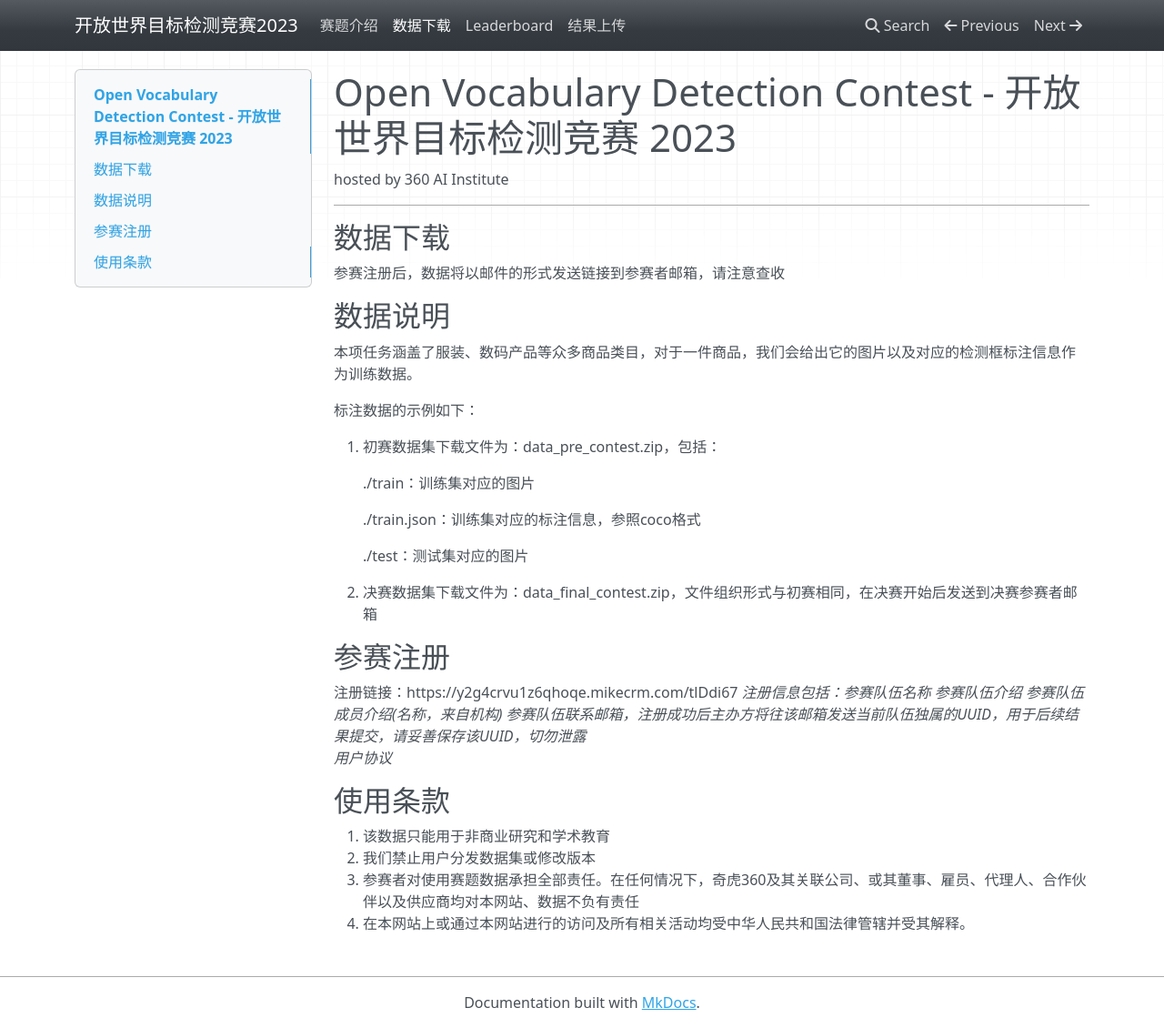
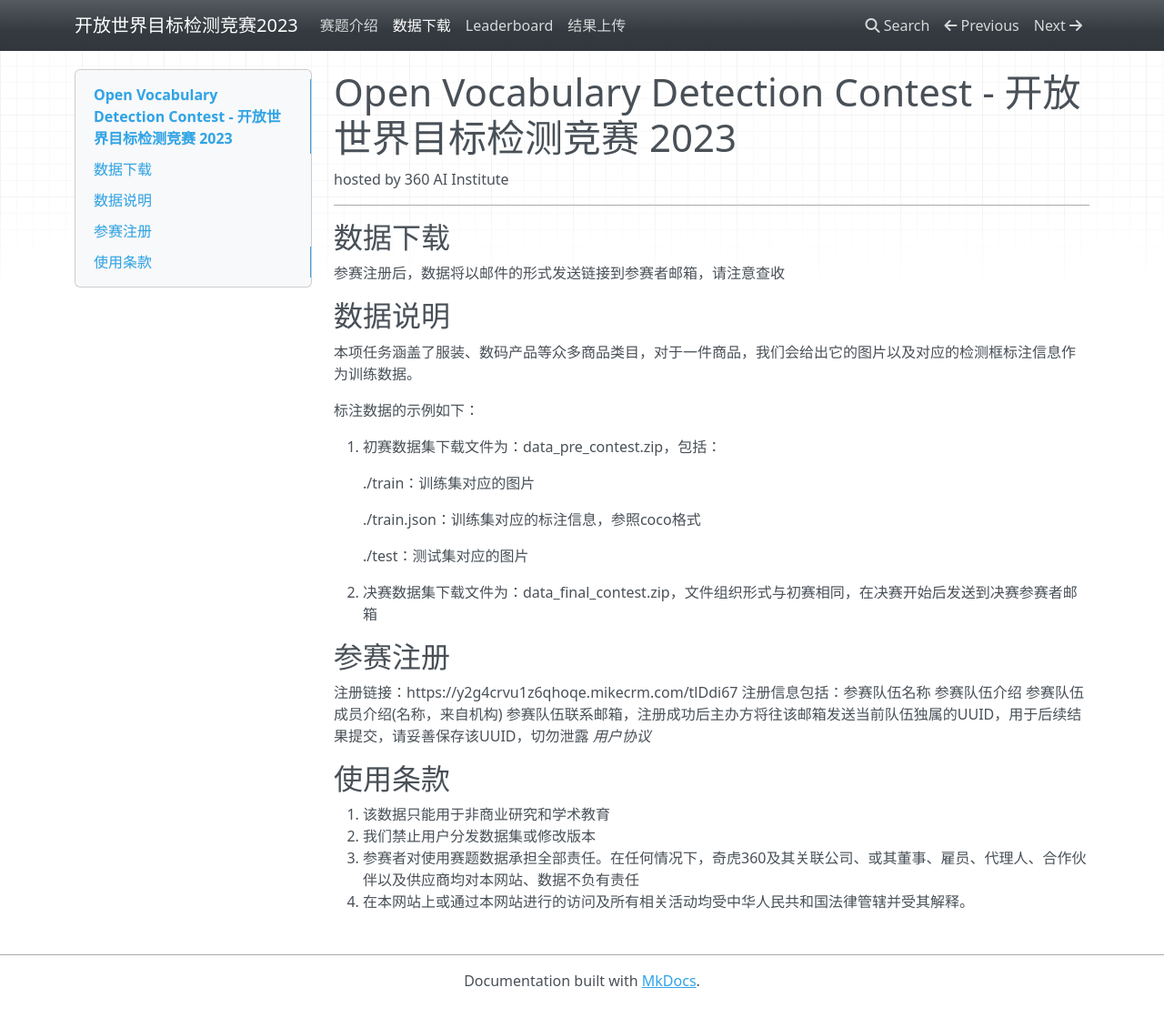
Before and after one commit to 360CVGroup/OVD_Contest, an MkDocs documentation site: the page built from docs/data.md, in a window 1280 px wide and 1130 px high. Shown: the whole window at 91% size. Built offline with MkDocs 1.6.1, drawn with Linux system fonts in a browser that asks for light colours; nearby versions of some CDN libraries.

```diff
--- a/docs/data.md
+++ b/docs/data.md
@@ -25,7 +25,7 @@ hosted by 360 AI Institute
 
 ## 参赛注册
 注册链接：https://y2g4crvu1z6qhoqe.mikecrm.com/tlDdi67
-*注册信息包括：参赛队伍名称 参赛队伍介绍 参赛队伍成员介绍(名称，来自机构) 参赛队伍联系邮箱，注册成功后主办方将往该邮箱发送当前队伍独属的UUID，用于后续结果提交，请妥善保存该UUID，切勿泄露*
+注册信息包括：参赛队伍名称 参赛队伍介绍 参赛队伍成员介绍(名称，来自机构) 参赛队伍联系邮箱，注册成功后主办方将往该邮箱发送当前队伍独属的UUID，用于后续结果提交，请妥善保存该UUID，切勿泄露
 *用户协议*
 
 ## 使用条款
```
